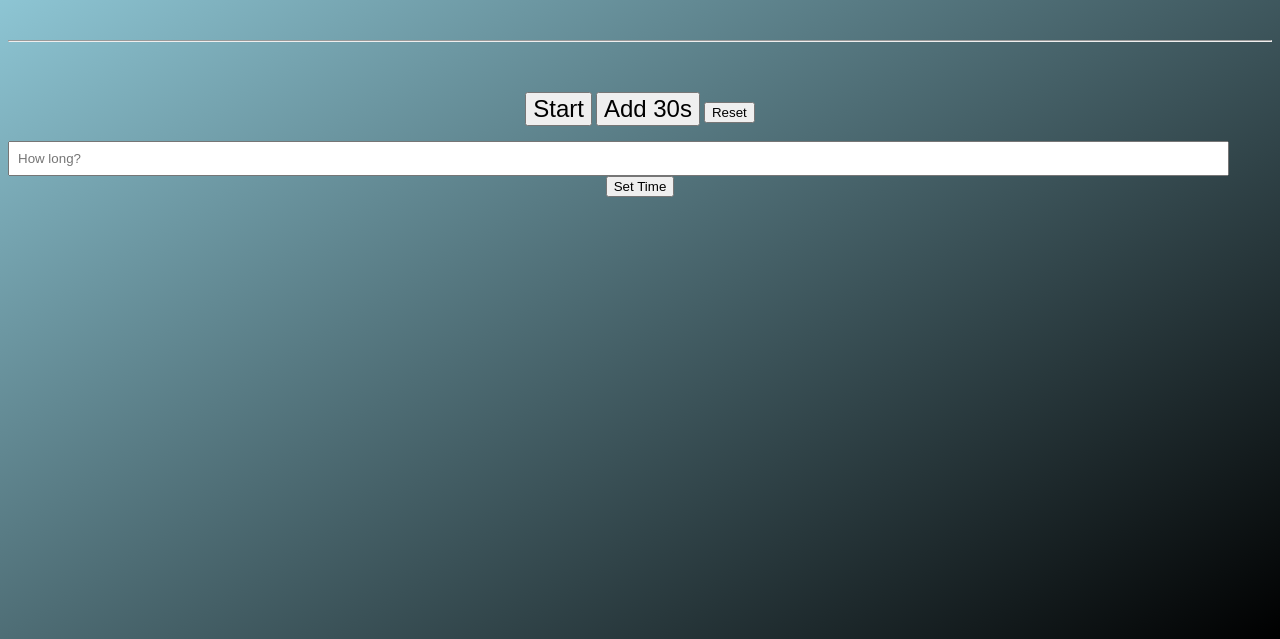
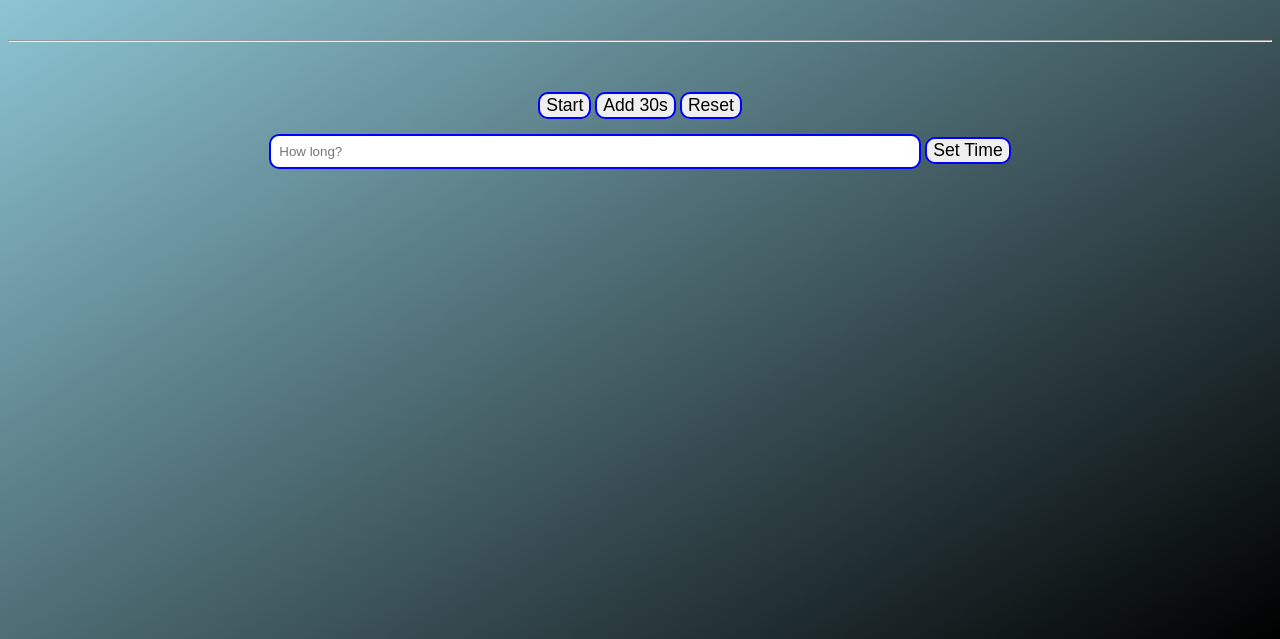
Before and after one commit to brandiw/stopwatch, a plain HTML site: page index.html in a window 1280 px wide. Shown: the part 161-800 px from the top of the page. Drawn offline with Linux system fonts and the light colour scheme.

Commit message:
Adding starter code CSS

```diff
--- a/style.css
+++ b/style.css
@@ -25,18 +25,31 @@ body {
 
 #num {
     padding: 8px;
-    display: block;
-    width: 95%;
+    width: 50%;
+    border-radius: 10px;
+    border: 2px solid blue;
+}
+
+button {
+    border-radius: 10px;
+    border: 2px solid blue;
+    font-size: 1.1em;
+}
+
+button:hover {
+    background-color: #9ddbeb;
 }
 
 #start,
 #add-thirty {
-    font-size: 1.5em;
     margin-bottom: 15px;
 }
 
 #set-time {
-    font-size: 1.5em;
     margin-top: 10px;
+}
 
+#message {
+    color: red;
+    font-size: 1.1em;
 }
```
